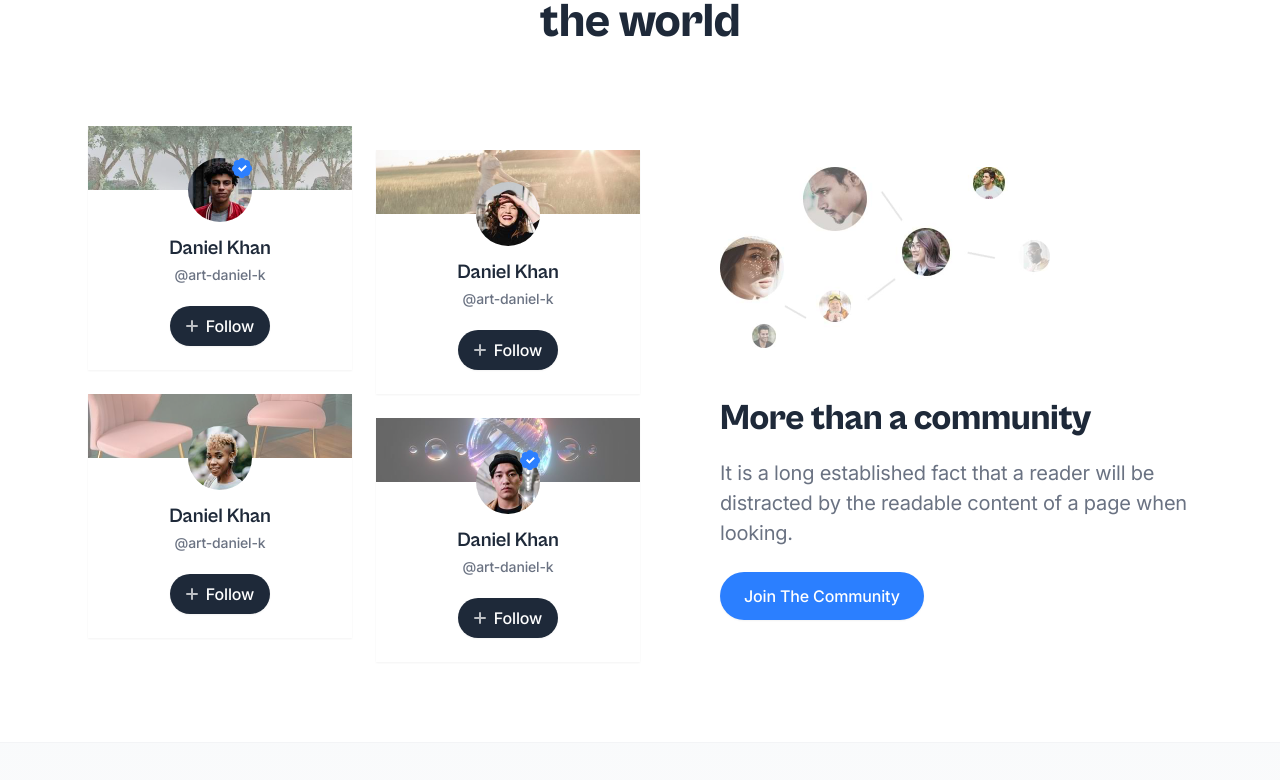
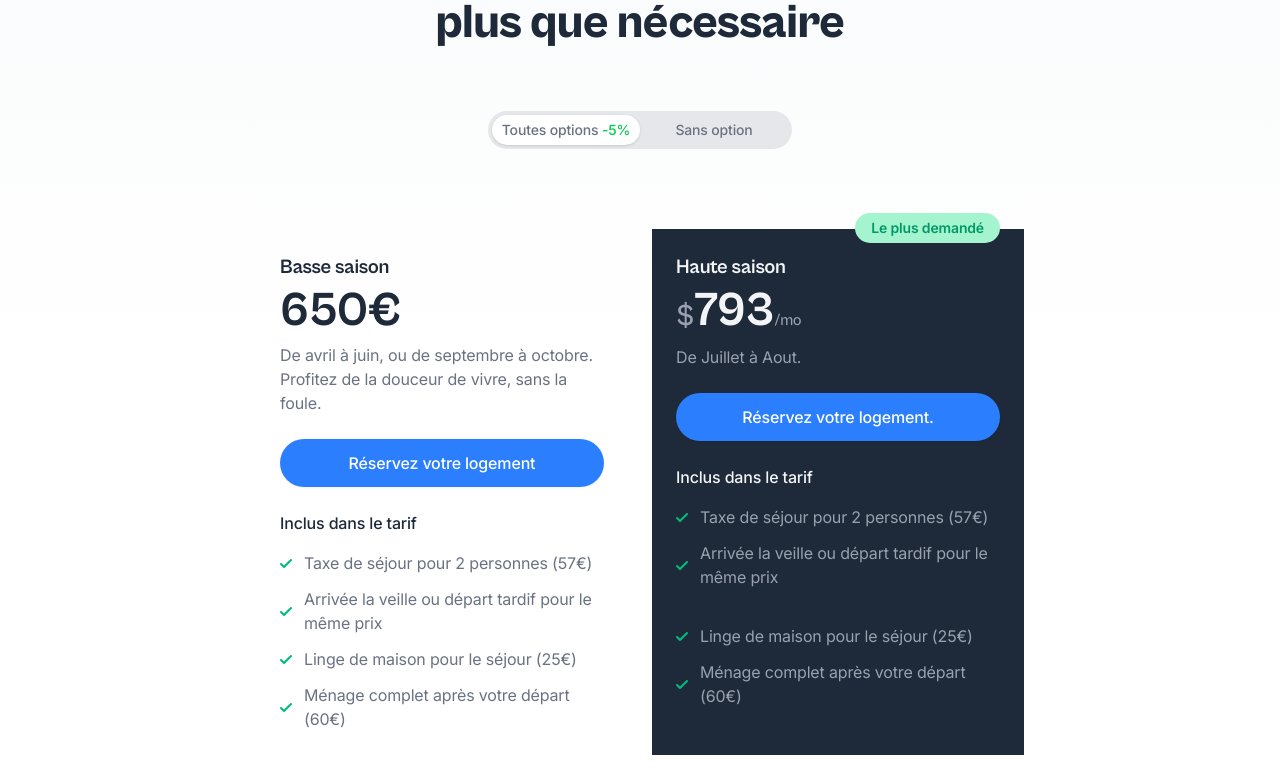
Before and after one commit to Nicolas-Hermet/residence_le_lorraine, a Next.js app: page / in a window 1280 px wide. Shown: the part 6640-7420 px from the top of the page. Built offline with nearby package versions, Linux system fonts and the light colour scheme.

Commit message:
Modify pricing section

```diff
--- a/app/(default)/page.tsx
+++ b/app/(default)/page.tsx
@@ -21,9 +21,7 @@ export default function Home() {
       <Description />
       <Inspiration />
       <Carousel />
-      <Creatives />
       <Pricing />
-      <Testimonials />
       <Faqs />
       <Blog />
       <Cta />
--- a/components/pricing.tsx
+++ b/components/pricing.tsx
@@ -4,7 +4,7 @@ import { useState } from 'react'
 import Link from 'next/link'
 
 export default function Pricing() {
-  const [annual, setAnnual] = useState<boolean>(true)
+  const [options, setOptions] = useState<boolean>(true)
 
   return (
     <section className="relative border-t border-gray-100">
@@ -14,106 +14,122 @@ export default function Pricing() {
         <div className="py-12 md:py-20">
           {/* Section header */}
           <div className="max-w-3xl mx-auto text-center pb-12 md:pb-16">
-            <h2 className="h2 font-cabinet-grotesk">Become a member of the best creative community</h2>
+            <h2 className="h2 font-cabinet-grotesk">Vous partez en cure ? Ne payez pas plus que nécessaire</h2>
           </div>
           {/* Pricing tables */}
           <div>
             {/* Pricing toggle */}
-            <div className="flex justify-center max-w-[18rem] m-auto mb-8 lg:mb-16">
+            <div className="flex justify-center max-w-[22rem] m-auto mb-8 lg:mb-16">
               <div className="relative flex w-full mx-6 p-1 bg-gray-200 rounded-full">
                 <span className="absolute inset-0 m-1 pointer-events-none" aria-hidden="true">
-                  <span className={`absolute inset-0 w-1/2 bg-white rounded-full shadow-sm transform transition duration-150 ease-in-out ${annual ? 'translate-x-0' : 'translate-x-full'}`} />
+                  <span className={`absolute inset-0 w-1/2 bg-white rounded-full shadow-sm transform transition duration-150 ease-in-out ${options ? 'translate-x-0' : 'translate-x-full'}`} />
                 </span>
-                <button className={`relative flex-1 text-sm font-medium p-1 transition duration-150 ease-in-out ${annual && 'text-gray-500'}`} onClick={() => setAnnual(true)}>Yearly <span className="text-green-500">-20%</span>
+                <button className={`relative flex-1 text-sm font-medium p-1 transition duration-150 ease-in-out ${options && 'text-gray-500'}`} onClick={() => setOptions(true)}>Toutes options <span className="text-green-500">-5%</span>
                 </button>
-                <button className={`relative flex-1 text-sm font-medium p-1 transition duration-150 ease-in-out ${annual && 'text-gray-500'}`} onClick={() => setAnnual(false)}>Monthly</button>
+                <button className={`relative flex-1 text-sm font-medium p-1 transition duration-150 ease-in-out ${options && 'text-gray-500'}`} onClick={() => setOptions(false)}>Sans option</button>
               </div>
             </div>
             <div className="max-w-sm mx-auto grid gap-8 lg:grid-cols-2 lg:gap-6 items-start lg:max-w-3xl pt-4">
               {/* Pricing table 1 */}
               <div className="relative flex flex-col h-full p-6" data-aos="fade-right">
                 <div className="mb-6">
-                  <div className="font-cabinet-grotesk text-xl font-semibold mb-1">Starter</div>
+                  <div className="font-cabinet-grotesk text-xl font-semibold mb-1">Basse saison</div>
                   <div className="font-cabinet-grotesk inline-flex items-baseline mb-2">
-                    <span className="text-5xl font-bold">Free</span>
+                    <span className="text-5xl font-bold">{ options ? '650€' : '600' }</span>
                   </div>
-                  <div className="text-gray-500 mb-6">Explore the tool, save inspiration and create collections.</div>
-                  <Link className="btn text-white bg-blue-500 hover:bg-blue-600 w-full shadow-xs" href="/signup">Join The Community</Link>
+                  <div className="text-gray-500 mb-6">De avril à juin, ou de septembre à octobre. Profitez de la douceur de vivre, sans la foule.</div>
+                  <Link className="btn text-white bg-blue-500 hover:bg-blue-600 w-full shadow-xs" href="/signup">Réservez votre logement</Link>
                 </div>
-                <div className="font-medium mb-4">Features include:</div>
+                <div className="font-medium mb-4">Inclus dans le tarif</div>
                 <ul className="text-gray-500 space-y-3 grow">
                   <li className="flex items-center">
                     <svg className="w-3 h-3 fill-current text-emerald-500 mr-3 shrink-0" viewBox="0 0 12 12" xmlns="http://www.w3.org/2000/svg">
                       <path d="M10.28 2.28L3.989 8.575 1.695 6.28A1 1 0 00.28 7.695l3 3a1 1 0 001.414 0l7-7A1 1 0 0010.28 2.28z" />
                     </svg>
-                    <span>Unlimited placeholder texts</span>
+                    <span>Taxe de séjour pour 2 personnes (57€)</span>
                   </li>
                   <li className="flex items-center">
                     <svg className="w-3 h-3 fill-current text-emerald-500 mr-3 shrink-0" viewBox="0 0 12 12" xmlns="http://www.w3.org/2000/svg">
                       <path d="M10.28 2.28L3.989 8.575 1.695 6.28A1 1 0 00.28 7.695l3 3a1 1 0 001.414 0l7-7A1 1 0 0010.28 2.28z" />
                     </svg>
-                    <span>Consectetur adipiscing elit</span>
+                    <span>Arrivée la veille ou départ tardif pour le même prix</span>
                   </li>
+                </ul>
+                { !options && (
+                  <>
+                    <div className="font-medium mt-6">En option</div>
+                  </>
+                )}
+                <ul className="mt-3 text-gray-500 space-y-3 grow">
                   <li className="flex items-center">
+                    { options && (
                     <svg className="w-3 h-3 fill-current text-emerald-500 mr-3 shrink-0" viewBox="0 0 12 12" xmlns="http://www.w3.org/2000/svg">
                       <path d="M10.28 2.28L3.989 8.575 1.695 6.28A1 1 0 00.28 7.695l3 3a1 1 0 001.414 0l7-7A1 1 0 0010.28 2.28z" />
                     </svg>
-                    <span>Excepteur sint occaecat cupidatat</span>
+                    )}
+                    <span>Linge de maison pour le séjour (25€)</span>
                   </li>
                   <li className="flex items-center">
+                    { options && (
                     <svg className="w-3 h-3 fill-current text-emerald-500 mr-3 shrink-0" viewBox="0 0 12 12" xmlns="http://www.w3.org/2000/svg">
                       <path d="M10.28 2.28L3.989 8.575 1.695 6.28A1 1 0 00.28 7.695l3 3a1 1 0 001.414 0l7-7A1 1 0 0010.28 2.28z" />
                     </svg>
-                    <span>Officia deserunt mollit anim</span>
+                    )}
+                    <span>Ménage complet après votre départ (60€)</span>
                   </li>
                 </ul>
               </div>
               {/* Pricing table 2 */}
               <div className="relative flex flex-col h-full p-6 bg-gray-800" data-aos="fade-left">
                 <div className="absolute top-0 right-0 mr-6 -mt-4">
-                  <div className="inline-flex items-center text-sm font-semibold py-1 px-4 text-emerald-600 bg-emerald-200 rounded-full">Most Popular</div>
+                  <div className="inline-flex items-center text-sm font-semibold py-1 px-4 text-emerald-600 bg-emerald-200 rounded-full">Le plus demandé</div>
                 </div>
                 <div className="mb-6">
-                  <div className="font-cabinet-grotesk text-xl text-gray-100 font-semibold mb-1">Business</div>
+                  <div className="font-cabinet-grotesk text-xl text-gray-100 font-semibold mb-1">Haute saison</div>
                   <div className="font-cabinet-grotesk text-gray-100 inline-flex items-baseline mb-2">
                     <span className="text-3xl font-medium text-gray-400">$</span>
-                    <span className="text-5xl font-bold">{annual ? '29' : '35'}</span>
+                    <span className="text-5xl font-bold">{options ? '793' : '750'}</span>
                     <span className="font-medium text-gray-400">/mo</span>
                   </div>
-                  <div className="text-gray-400 mb-6">Get unlimited access to our new mood boarding tool.</div>
-                  <Link className="btn text-white bg-blue-500 hover:bg-blue-600 w-full shadow-xs" href="/signup">Start Free Trial</Link>
+                  <div className="text-gray-400 mb-6">De Juillet à Aout.</div>
+                  <Link className="btn text-white bg-blue-500 hover:bg-blue-600 w-full shadow-xs" href="/signup">Réservez votre logement.</Link>
                 </div>
-                <div className="font-medium text-gray-100 mb-4">All free features, plus:</div>
+                <div className="font-medium text-gray-100 mb-4">Inclus dans le tarif</div>
                 <ul className="text-gray-400 space-y-3 grow">
                   <li className="flex items-center">
                     <svg className="w-3 h-3 fill-current text-emerald-500 mr-3 shrink-0" viewBox="0 0 12 12" xmlns="http://www.w3.org/2000/svg">
                       <path d="M10.28 2.28L3.989 8.575 1.695 6.28A1 1 0 00.28 7.695l3 3a1 1 0 001.414 0l7-7A1 1 0 0010.28 2.28z" />
                     </svg>
-                    <span>Unlimited placeholder texts</span>
+                    <span>Taxe de séjour pour 2 personnes (57€)</span>
                   </li>
                   <li className="flex items-center">
                     <svg className="w-3 h-3 fill-current text-emerald-500 mr-3 shrink-0" viewBox="0 0 12 12" xmlns="http://www.w3.org/2000/svg">
                       <path d="M10.28 2.28L3.989 8.575 1.695 6.28A1 1 0 00.28 7.695l3 3a1 1 0 001.414 0l7-7A1 1 0 0010.28 2.28z" />
                     </svg>
-                    <span>Consectetur adipiscing elit</span>
+                    <span>Arrivée la veille ou départ tardif pour le même prix</span>
                   </li>
+                  </ul>
+                  { !options && (
+                  <>
+                    <div className="font-medium text-gray-100 mt-6">En option</div>
+                  </>
+                )}
+                <ul className="mt-3 text-gray-400 space-y-3 grow">
                   <li className="flex items-center">
+                    { options && (
                     <svg className="w-3 h-3 fill-current text-emerald-500 mr-3 shrink-0" viewBox="0 0 12 12" xmlns="http://www.w3.org/2000/svg">
                       <path d="M10.28 2.28L3.989 8.575 1.695 6.28A1 1 0 00.28 7.695l3 3a1 1 0 001.414 0l7-7A1 1 0 0010.28 2.28z" />
                     </svg>
-                    <span>Excepteur sint occaecat cupidatat</span>
+                    )}
+                    <span>Linge de maison pour le séjour (25€)</span>
                   </li>
                   <li className="flex items-center">
+                    { options && (
                     <svg className="w-3 h-3 fill-current text-emerald-500 mr-3 shrink-0" viewBox="0 0 12 12" xmlns="http://www.w3.org/2000/svg">
                       <path d="M10.28 2.28L3.989 8.575 1.695 6.28A1 1 0 00.28 7.695l3 3a1 1 0 001.414 0l7-7A1 1 0 0010.28 2.28z" />
                     </svg>
-                    <span>Officia deserunt mollit anim</span>
-                  </li>
-                  <li className="flex items-center">
-                    <svg className="w-3 h-3 fill-current text-emerald-500 mr-3 shrink-0" viewBox="0 0 12 12" xmlns="http://www.w3.org/2000/svg">
-                      <path d="M10.28 2.28L3.989 8.575 1.695 6.28A1 1 0 00.28 7.695l3 3a1 1 0 001.414 0l7-7A1 1 0 0010.28 2.28z" />
-                    </svg>
-                    <span>Excepteur sint occaecat cupidatat</span>
+                    )}
+                    <span>Ménage complet après votre départ (60€)</span>
                   </li>
                 </ul>
               </div>
```
